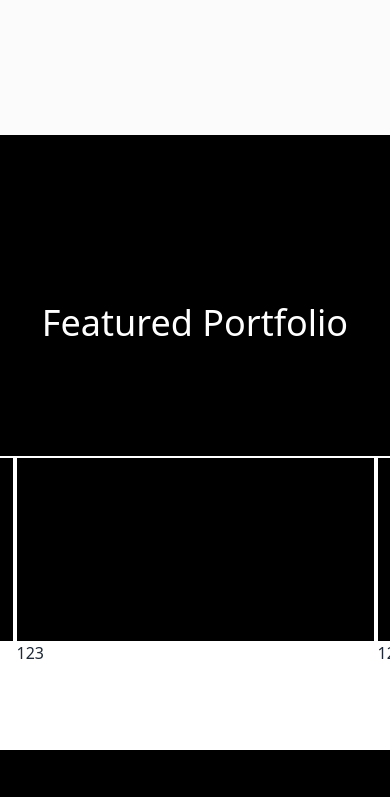
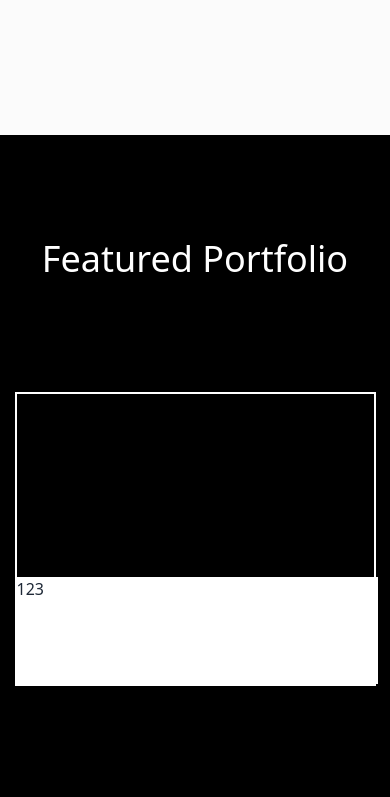
Before and after one commit to Paullor08/Portfolio_Pongthum, a plain HTML site: page index.html in a window 390 px wide. Shown: the part 2440-3237 px from the top of the page. Drawn offline with nearby package versions, Linux system fonts and the light colour scheme.

Commit message:
RESET seventeenththcommit fixed 772px  25/6/2024 20:32

```diff
--- a/index.html
+++ b/index.html
@@ -59,7 +59,7 @@
   <section id="section-2" class=" w-full h-[1485px] bg-[#FBFBFB] flex flex-col items-center py-32 md:w-full md:h-auto md:h-[900px]">
     <h1 class="font-extrabold text-4xl">Specialized in</h1>
 
-    <div class="flex lg:flex lg:flex-row md:flex md:flex-col md:gap-[60px] ">
+    <div class="flex  md:flex md:flex-col md:gap-[60px] lg:flex lg:flex-row">
       <!--box1-->
       <div id="sec2-box-1" class="w-[361px] h-[294px] bg-slate-50 border-2 mt-[90px] flex items-center flex-col md:mt-[60px]">
         <div class="boxinside-1 w-[56px] h-[56px] mt-[53px] border-black border-2 bg-white"></div>
@@ -88,18 +88,18 @@
 
   <!-- Start Section 3 -->
 
-  <section id="section-3" class="w-full h-[1957px] bg-[#000000] py-16 flex flex-col items-center md:w-full md:h-[1100px]">
+  <section id="section-3" class="w-full h-[1957px] bg-[#000000] flex flex-col items-center md:w-full md:h-[2100px] md:py-16 lg:h-[915px]">
     <div class="flex justify-center pt-[104px]">
       <p class="text-white text-4xl">Featured Portfolio</p>
     </div>
 
-    <div class="flex lg:flex-row md:flex md:flex-col md:gap-[60px] md:[90px]">
+    <div class="md:flex md:flex-col md:gap-[60px] lg:flex-row ">
       <div id="sec3-box-1" class="w-[361px] h-[294px] border-2 border-white mt-[113px] flex flex-col justify-end md:w-[361px] md:h-[402px]">
         <div id="square-box" class="w-[361px] h-[107px] bg-white">
           <p>123</p>
         </div>
       </div>
-      <div id="sec3-box-2" class="w-[361px] h-[294px] border-2 border-white mt-[113px] flex flex-col justify-end mt-[108px] md:w-[361px] md:h-[402px]">
+      <div id="sec3-box-2" class="w-[361px] h-[294px] border-2 border-white mt-[113px] flex flex-col justify-end md:w-[361px] md:h-[402px]">
         <div id="square-box" class="w-[361px] h-[107px] bg-white">
           <p>123</p>
         </div>
@@ -115,7 +115,7 @@
 
    <!-- Start Section 4 -->
 
-  <section id="section-4" class="w-full h-[3000px] bg-[#D9D9D9] py-16 flex flex-col items-center md:w-full md:h-[1100px]">
+  <section id="section-4" class="w-full h-[3000px] bg-[#D9D9D9] py-16 flex flex-col items-center md:h-[2300px] lg:h-[915px]">
     <div class="flex justify-center">
       <h1 class="font-extrabold text-4xl mt-[115px]">Personal Blog</h1>
     </div>
```
